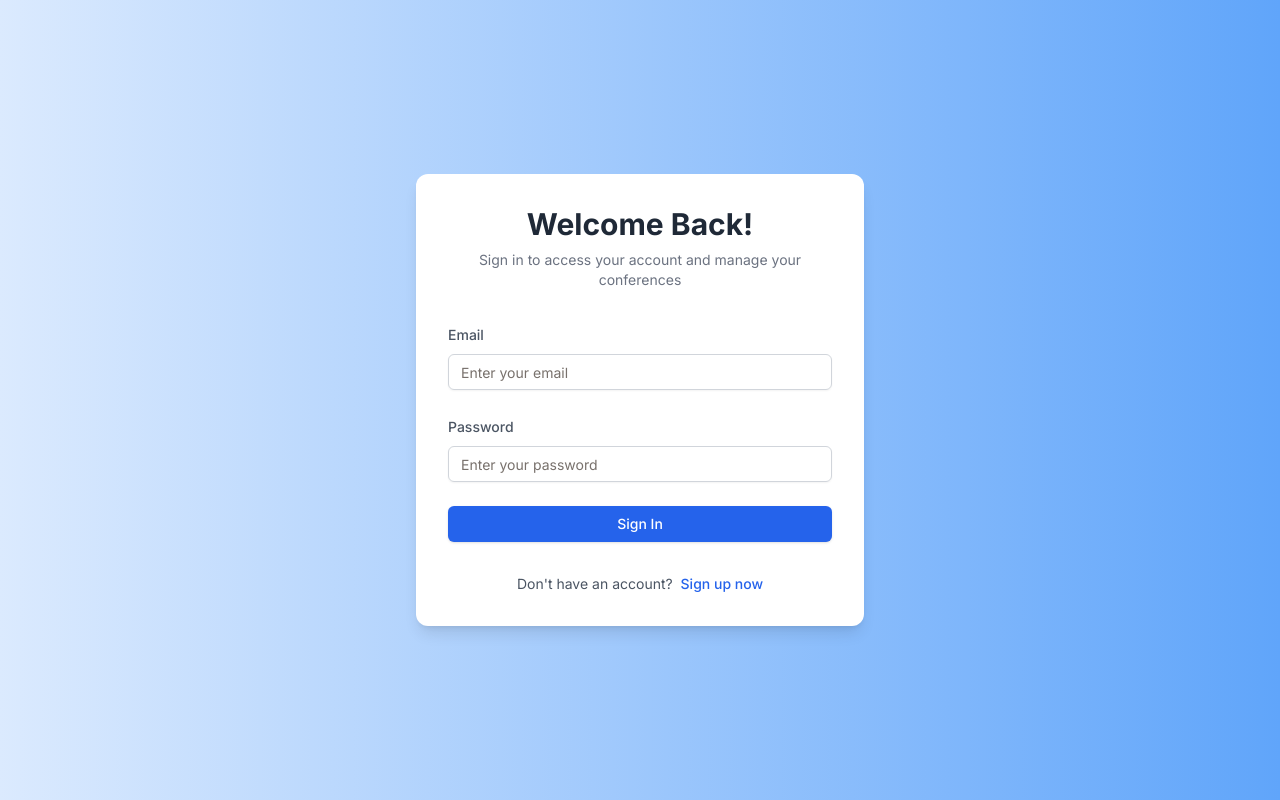
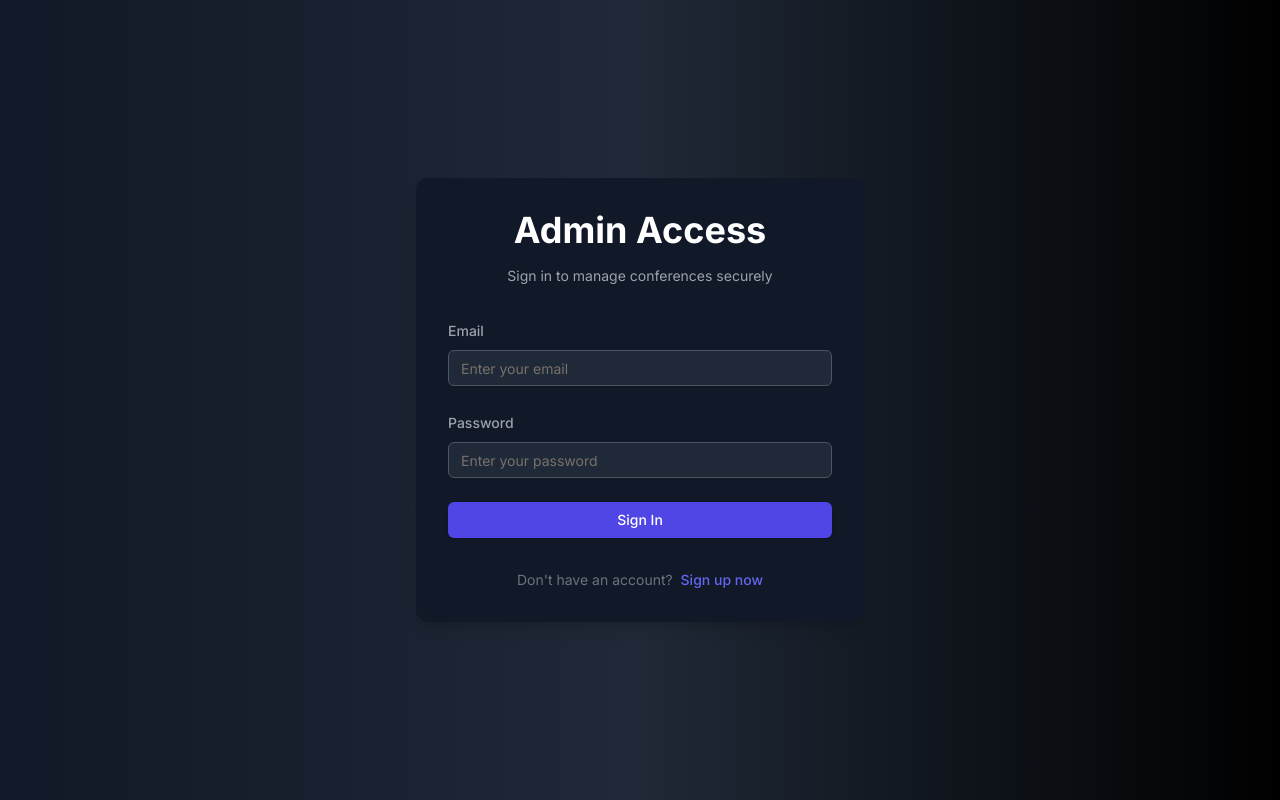
Before and after one commit to AviralJain32/AdroidCMS_Admin_panel, a Next.js app: page /sign-in in a window 1280 px wide. Built offline with nearby package versions, Linux system fonts and the light colour scheme.

Commit message:
admin access signin page updated

```diff
--- a/src/app/(auth)/sign-in/page.tsx
+++ b/src/app/(auth)/sign-in/page.tsx
@@ -14,7 +14,7 @@ import {
 import { Button } from '@/components/ui/button';
 import { Input } from '@/components/ui/input';
 import Link from 'next/link';
-import { useRouter, useSearchParams} from 'next/navigation';
+import { useRouter, useSearchParams } from 'next/navigation';
 import { signInSchema } from '@/schemas/signInSchema';
 import { Suspense } from 'react';
 import { useToast } from '@/hooks/use-toast';
@@ -40,9 +40,7 @@ function SignInForm() {
       password: data.password,
     });
 
-    console.log(result)
-
-
+    console.log(result);
 
     if (result?.error) {
       if (result.error === 'CredentialsSignin') {
@@ -66,11 +64,13 @@ function SignInForm() {
   };
 
   return (
-    <div className="flex justify-center items-center min-h-screen bg-gradient-to-r from-blue-100 to-blue-400">
-      <div className="w-full max-w-md p-8 space-y-8 bg-white rounded-xl shadow-lg">
+    <div className="flex justify-center items-center min-h-screen bg-gradient-to-r from-gray-900 via-gray-800 to-black">
+      <div className="w-full max-w-md p-8 space-y-8 bg-gray-900 rounded-xl shadow-lg">
         <div className="text-center">
-          <h1 className="text-3xl font-bold text-gray-800 mb-2">Welcome Back!</h1>
-          <p className="text-sm text-gray-500">Sign in to access your account and manage your conferences</p>
+          <h1 className="text-4xl font-bold text-white mb-4">Admin Access</h1>
+          <p className="text-sm text-gray-400">
+            Sign in to manage conferences securely
+          </p>
         </div>
         <Form {...form}>
           <form onSubmit={form.handleSubmit(onSubmit)} className="space-y-6">
@@ -79,11 +79,11 @@ function SignInForm() {
               control={form.control}
               render={({ field }) => (
                 <FormItem>
-                  <FormLabel className="text-sm text-gray-600">Email</FormLabel>
+                  <FormLabel className="text-sm text-gray-400">Email</FormLabel>
                   <Input
                     placeholder="Enter your email"
                     {...field}
-                    className="border-gray-300"
+                    className="border-gray-600 bg-gray-800 text-gray-300 placeholder-gray-500"
                   />
                   <FormMessage />
                 </FormItem>
@@ -94,26 +94,29 @@ function SignInForm() {
               control={form.control}
               render={({ field }) => (
                 <FormItem>
-                  <FormLabel className="text-sm text-gray-600">Password</FormLabel>
+                  <FormLabel className="text-sm text-gray-400">Password</FormLabel>
                   <Input
                     type="password"
                     placeholder="Enter your password"
                     {...field}
-                    className="border-gray-300"
+                    className="border-gray-600 bg-gray-800 text-gray-300 placeholder-gray-500"
                   />
                   <FormMessage />
                 </FormItem>
               )}
             />
-            <Button type="submit" className="w-full bg-blue-600 hover:bg-blue-700 text-white">
+            <Button
+              type="submit"
+              className="w-full bg-indigo-600 hover:bg-indigo-700 text-white"
+            >
               Sign In
             </Button>
           </form>
         </Form>
         <div className="text-center mt-4">
-          <p className="text-sm text-gray-600">
+          <p className="text-sm text-gray-500">
             Don&apos;t have an account? &nbsp;
-            <Link href="/sign-up" className="text-blue-600 hover:text-blue-800 font-medium">
+            <Link href="/sign-up" className="text-indigo-500 hover:text-indigo-700 font-medium">
               Sign up now
             </Link>
           </p>
@@ -123,9 +126,10 @@ function SignInForm() {
   );
 }
 
-export default function newSuspenseBoundaryWrappedSignInForm(){
-
-  return <Suspense fallback={<div>Loading...</div>}>
-    <SignInForm/>
-  </Suspense>
+export default function newSuspenseBoundaryWrappedSignInForm() {
+  return (
+    <Suspense fallback={<div>Loading...</div>}>
+      <SignInForm />
+    </Suspense>
+  );
 }
--- a/src/components/Navbar.tsx
+++ b/src/components/Navbar.tsx
@@ -117,12 +117,6 @@ function Navbar() {
               <Link href="/pricing" className="hover:font-bold" onClick={() => setOpen(false)}>
                 Pricing
               </Link>
-              <Link href="/about-us" className="hover:font-bold" onClick={() => setOpen(false)}>
-                About Us
-              </Link>
-              <Link href="/contact-us" className="hover:font-bold" onClick={() => setOpen(false)}>
-                Contact Us
-              </Link>
             </motion.div>
           </motion.div>
         )}
@@ -140,12 +134,6 @@ function Navbar() {
           <Link href="/users" className="hover:font-bold">
             Users
           </Link>
-          <Link href="/about-us" className="hover:font-bold">
-            About Us
-          </Link>
-          <Link href="/contact-us" className="hover:font-bold">
-            Contact Us
-          </Link>
         </div>
       </div>
     </nav>
```
